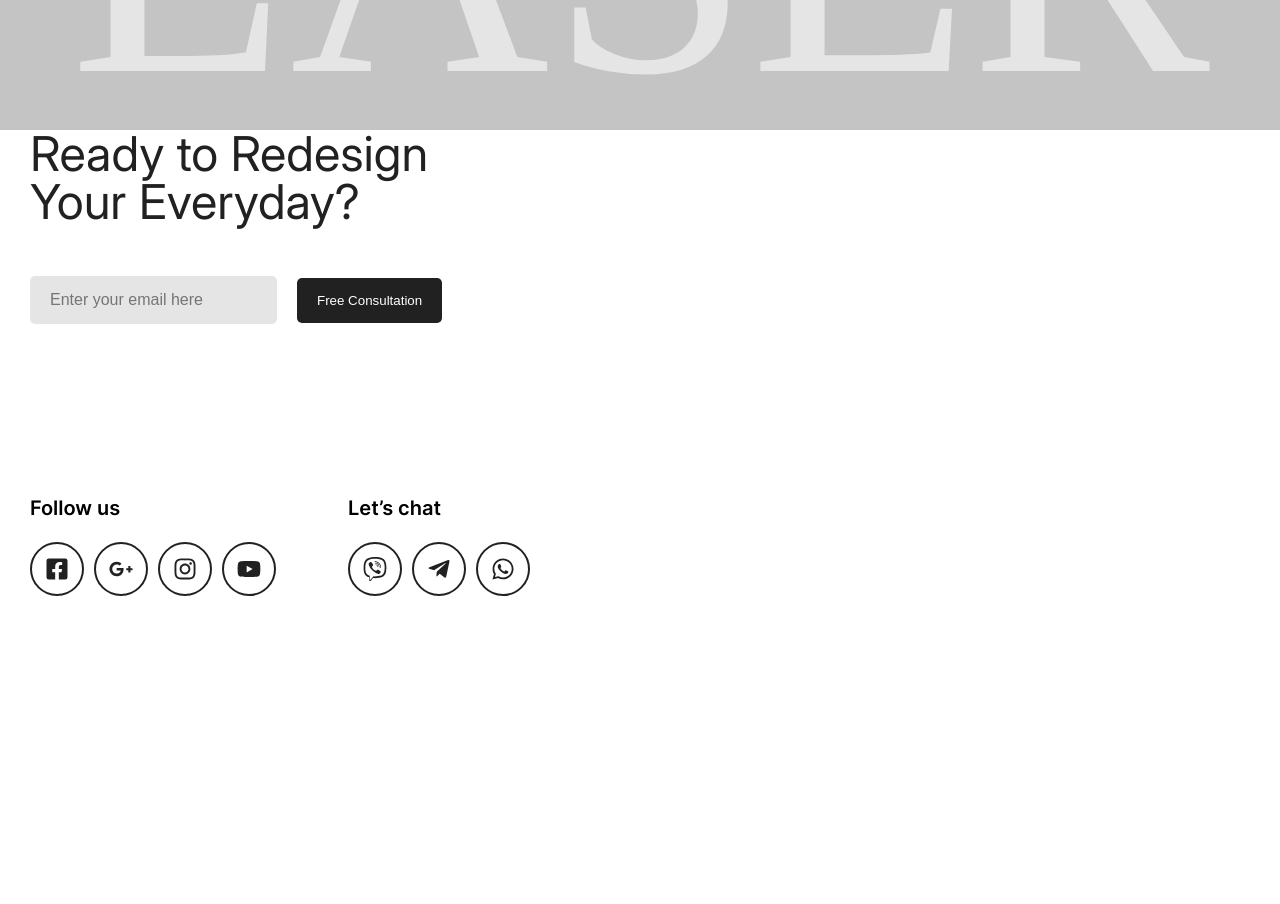
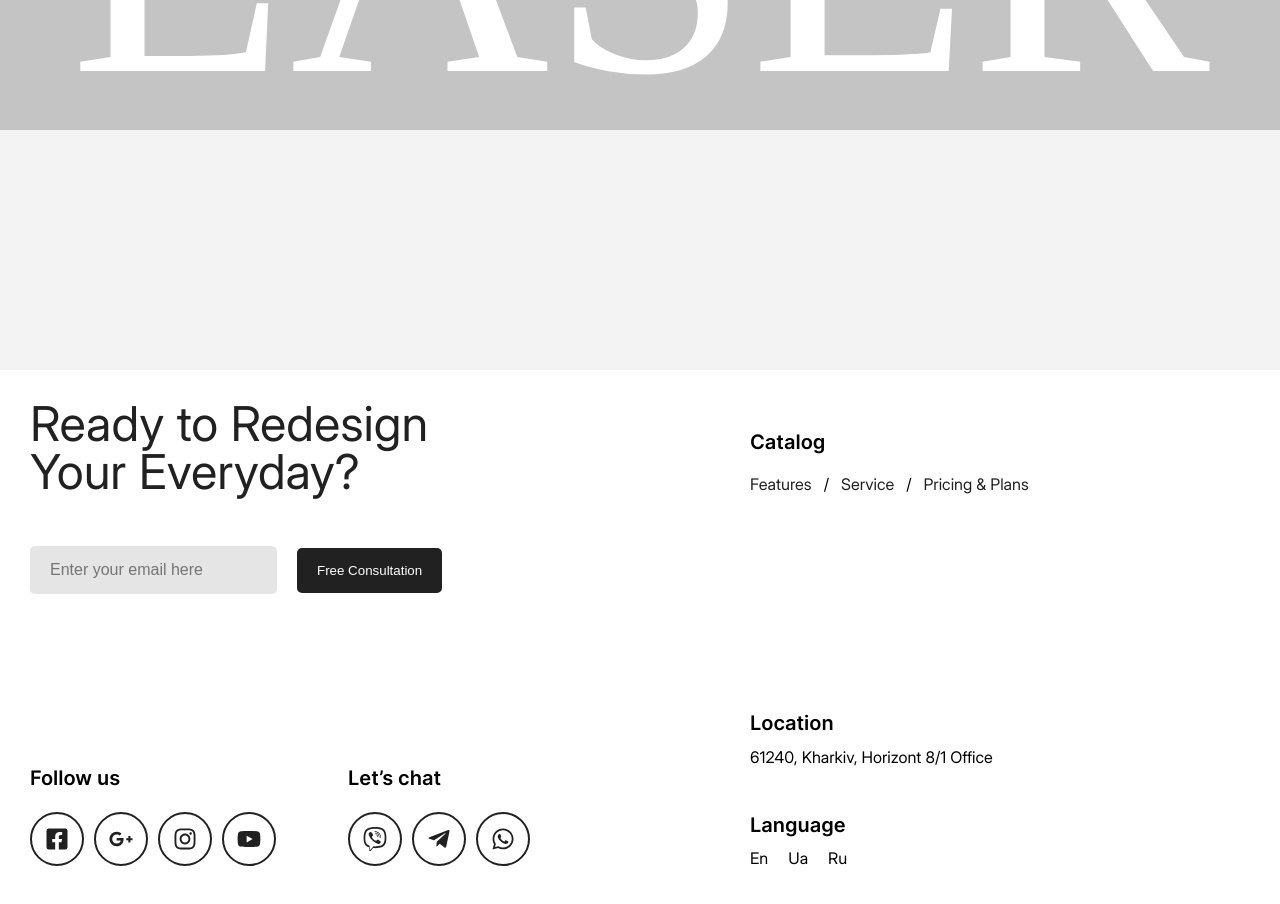
Before and after one commit to Andry-sheer/Ash-art, a React (Vite) app: page /home in a window 1280 px wide. Shown: the part 540-1444 px from the top of the page. Before the commit the page ends 1136 px from the top, so only its background shows below. Built offline with nearby package versions, Linux system fonts and the light colour scheme.

Commit message:
add Error page + fix subHeader

```diff
--- a/src/AppRouter.tsx
+++ b/src/AppRouter.tsx
@@ -2,20 +2,25 @@ import { BrowserRouter, Navigate, Route, Routes } from "react-router-dom";
 import { Header } from "./components/Header/Header";
 import { Footer } from "./components/Footer/Footer";
 import { Home } from "./pages/Home/Home";
+import { Error } from "./pages/Error/Error";
 import "./styles/AppRouter.scss";
+
 
 const AppRouter = () => {
   return (
     <div className="App">
       <BrowserRouter>
         <Header />
+
         <Routes>
           <Route path="/" element={<Navigate to="/home" replace />} />
           <Route path="/home" element={<Home />} />
           <Route />
           <Route />
-          <Route />
+          <Route path="*" element={<Error />} />
         </Routes>
+
+
         <Footer />
       </BrowserRouter>
     </div>
--- a/src/components/Footer/Footer.tsx
+++ b/src/components/Footer/Footer.tsx
@@ -4,6 +4,7 @@ import { Input } from '../Input/Input'
 import { IconComponent } from '../IconComponent/IconComponent'
 import { FaFacebookSquare, FaGooglePlusG, FaInstagram, FaTelegramPlane, FaViber, FaWhatsapp, FaYoutube } from "react-icons/fa";
 import styles from '../../styles/Footer.module.scss'
+import { NavLink } from 'react-router-dom';
 
 export const Footer = () => {
   return (
@@ -72,12 +73,39 @@ export const Footer = () => {
           </div>
         </div>
 
+        <div className={styles.rightSide}>
+          <div className={styles.rightContainer}>
+            <h4 className={styles.rightTitle}>Catalog</h4>
+            <ul className={styles.rightList}>
+              <li>
+                <NavLink className={({isActive})=> isActive ? `${styles.rightListItem} ${styles.rightListItemActive}` : styles.rightListItem} to='features'>Features</NavLink>
+              </li>
+              /
+              <li>
+                <NavLink className={({isActive})=> isActive ? `${styles.rightListItem} ${styles.rightListItemActive}` : styles.rightListItem} to='/service'>Service</NavLink>
+              </li>
+              /
+              <li>
+                <NavLink className={({isActive})=> isActive ? `${styles.rightListItem} ${styles.rightListItemActive}` : styles.rightListItem} to='/pricing-plans'>Pricing & Plans</NavLink>
+              </li>
+            </ul>
+          </div>
+
+          <div className={styles.rightLocationContainer}>
+            <h4 className={styles.rightLocation}>Location</h4>
+            <p className={styles.rightLocationAddress}>61240, Kharkiv, Horizont 8/1 Office</p>
+
+            <h4 className={styles.rightLanguageItem}>Language</h4>
+              <ul className={styles.rightLanguageList}>
+                <li>En</li>
+                <li>Ua</li>
+                <li>Ru</li>
+              </ul>
+          </div>
 
 
 
-
-
-        <div className={styles.rightSide}></div>
+        </div>
       </div>
     </footer>
   )
--- a/src/components/SubHeader/SubHeader.tsx
+++ b/src/components/SubHeader/SubHeader.tsx
@@ -3,15 +3,9 @@ import styles from '../../styles/SubHeader.module.scss'
 
 const SubHeader = () => {
   return (
-    <>
     <div className={styles.subHeader}>
-      <div className={styles.container}>
-        <h1 className={styles.title}>LASER</h1>
-      </div>
+      <h1 className={styles.title}>LASER</h1>
     </div>
-
-
-    </>
   )
 }
 
--- /dev/null
+++ b/src/pages/Error/Error.tsx
@@ -0,0 +1,15 @@
+
+import { IoIosWarning } from "react-icons/io";
+import { IconComponent } from "../../components/IconComponent/IconComponent";
+import styles from '../../styles/Error.module.scss'
+
+export const Error = () => {
+  return (
+    <div className={styles.error}>
+      <div className={styles.container}>
+        <IconComponent className={styles.warning} icon={IoIosWarning} />
+        <h1 className={styles.title}>Error page is not found | 404</h1>
+      </div>
+    </div>
+  )
+}
--- a/src/pages/Home/Home.tsx
+++ b/src/pages/Home/Home.tsx
@@ -1,9 +1,13 @@
 import SubHeader from "../../components/SubHeader/SubHeader"
+import styles from '../../styles/Home.module.scss'
 
 export const Home = () => {
   return (
-    <>
+    <div className={styles.home}>
       <SubHeader />
-    </>
+      <div className={styles.container}>
+
+      </div>
+    </div>
   )
 }
--- /dev/null
+++ b/src/styles/Error.module.scss
@@ -0,0 +1,29 @@
+
+.error {
+  background: #c4c4c4;
+}
+
+.container {
+  min-height: 100vh;
+  max-height: 1440px;
+  margin: 0 auto;
+  padding: 0 30px;
+  display: flex;
+  align-items: center;
+  justify-content: center;
+  flex-flow: column;
+  gap: 20px;
+}
+
+.warning {
+  width: 80px;
+  height: 80px;
+  fill: #212121;
+}
+
+.title {
+  font-size: 30px;
+  font-weight: 600;
+  color: #212121;
+  text-transform: uppercase;
+}
--- a/src/styles/Footer.module.scss
+++ b/src/styles/Footer.module.scss
@@ -6,13 +6,13 @@
 .container {
   margin: 0 auto;
   max-width: 1440px;
-  padding: 0 30px;
+  padding: 30px 30px 94px;
   display: flex;
-  align-items: center;
   justify-content: space-between;
 }
 
 .leftSide {
+  flex: 1 1 50%;
   max-width: 500px;
 }
 
@@ -56,7 +56,7 @@
   max-width: 500px;
 }
 
-.followUs, .chatTitle {
+.followUs, .chatTitle, .rightTitle {
   font-weight: 600;
   font-size: 20px;
   margin-bottom: 24px;
@@ -81,3 +81,59 @@
     line-height: 0;
   }
 }
+
+
+
+
+.rightSide {
+  flex: 1 1 50%;
+  max-width: 500px;
+  display: flex;
+  flex-flow: column;
+  justify-content: space-between;
+}
+
+.rightContainer {
+  margin-top: 32px;
+}
+
+.rightList {
+  display: flex;
+  align-items: center;
+  gap: 12px;
+}
+
+.rightListItem {
+  text-decoration: none;
+  color: #212121;
+  transition: all .3s;
+}
+
+.rightListItemActive {
+  text-decoration: underline;
+}
+
+.rightLocationContainer {}
+
+.rightLocation {
+  margin-bottom: 16px;
+  font-weight: 600;
+  font-size: 20px;
+}
+
+.rightLocationAddress {
+  margin-bottom: 50px;
+}
+
+
+.rightLanguageItem {
+  margin-bottom: 15px;
+  font-weight: 600;
+  font-size: 20px;
+}
+
+.rightLanguageList {
+  display: flex;
+  align-items: center;
+  gap: 20px;
+}
--- /dev/null
+++ b/src/styles/Home.module.scss
@@ -0,0 +1,10 @@
+
+.home {
+  min-height: 100vh;
+}
+
+.container {
+  max-width: 1440px;
+  margin: 0 auto;
+  padding: 0 30px;
+}
--- a/src/styles/SubHeader.module.scss
+++ b/src/styles/SubHeader.module.scss
@@ -1,21 +1,14 @@
 
 .subHeader {
   padding-top: 200px;
-  text-align: center;
   background: #c4c4c4;
 }
 
-.container {
-  margin: 0 auto;
-  max-width: 1380px;
-  padding: 0 30px;
-}
-
 .title {
+  text-align: center;
   font-size: 360px;
-  background: #e5e5e5;
+  background: white;
   color: transparent;
   background-clip: text;
   font-family: italic;
-  text-align: center;
 }
```
